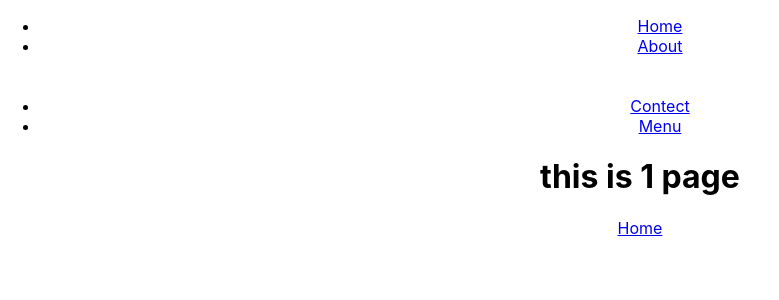
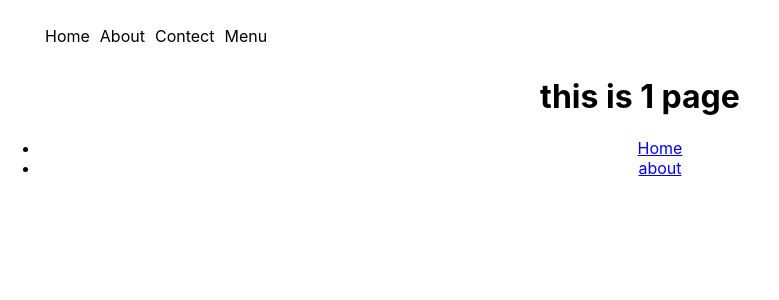
Before and after one commit to abhishektiwari2511/React.js, a React (Create React App) app: page /user/1 in a window 1280 px wide. Shown: the top 300 px of the page, without its empty margins (0-779 px from the left). Built offline with nearby package versions, Linux system fonts and the light colour scheme.

Commit message:
react routing dom for css

```diff
--- a/src/App.css
+++ b/src/App.css
@@ -44,3 +44,20 @@ span{
   margin-bottom: 10px;
     line-height: 60px
 }
+.navbar{
+  text-align : left;
+}
+.navbar li{
+  display: inline-block;
+  padding: 10px 5px;
+}
+.nav-bar-link{
+  color:black;
+  text-decoration: none;
+}
+.nav-bar-link:hover{
+  color:red;
+}
+.navbar .active{
+  color:blue;
+}
--- a/src/App.js
+++ b/src/App.js
@@ -5,7 +5,6 @@ import About from "./Component/About";
 import Home from "./Component/Home";
 import Contect from "./Component/Contect";
 import Navebar from "./Component/Navebar";
-import Page404 from "./Component/Page404"
 import User from "./Component/User";
 
 function App() {
@@ -21,9 +20,9 @@ function App() {
           <Route path="/about" element={<About />} />
 
           <Route path="/Contect" element={<Contect/>}/>
-          {/* <Route path="/*" element={<h1>404page</h1>}/> */}
-          {/* <Route path="/*" element={<Page404/>}/> */}
-          <Route path='/user/:name' element={<User/>}/>
+          <Route path='/user/:name' element={<User/>} />
+
+
           <Route path="/*" element={<Navigate to="/"/>} />
 
         </Routes>
--- a/src/Component/About.js
+++ b/src/Component/About.js
@@ -6,9 +6,11 @@ export default function About (){
         <div>
             <h1>hello from About</h1>
 
-            <Link to="/">go to Home</Link><br/>
-            <Link to="/user/abhi">Abhi</Link><br/>
-            <Link to ="/user/abhishek">Abhishek</Link>
+            <Link to="/">go to Home</Link><br/><br/>
+            <br/><Link to='/user/abhishek'>Abhishek</Link><br/>
+            <br/><Link to='/user/abhi'>Abhi</Link><br/>
+
+
 
         </div>
     )
--- a/src/Component/Home.js
+++ b/src/Component/Home.js
@@ -7,7 +7,7 @@ export default function Home(){
         <div>
             <h1>hello form home</h1>
             <Link to="/about">go to About</Link>
-            {/* <button onClick={() => window.location.href = '/about'}>Go to Other Page</button> */}
+
         </div>
     )
 }
--- a/src/Component/Navebar.js
+++ b/src/Component/Navebar.js
@@ -1,17 +1,22 @@
-import { Link } from "react-router-dom";
+import { NavLink } from "react-router-dom";
 
-export default function Navebar (){
-return(
+export default function Navebar() {
+  return (
     <div>
-            <ul>
-        <li><Link to="/">Home</Link></li>
-        <li><Link to="/about">About</Link></li>
-        <br/>
-        <br/>
-        <li><Link to="/Contect">Contect</Link></li>
-        <li><Link to="/Menu">Menu</Link></li>
-
-    </ul>
+      <ul className="navbar" >
+        <li>
+          <NavLink className="nav-bar-link" style={({isActive})=>{return{color:isActive?'blue':''}}}  to="/">Home</NavLink>
+        </li>
+        <li>
+          <NavLink className="nav-bar-link"  to="/about">About</NavLink>
+        </li>
+        <li>
+          <NavLink className="nav-bar-link"  to="/Contect">Contect</NavLink>
+        </li>
+        <li>
+          <NavLink className="nav-bar-link"  to="/Menu">Menu</NavLink>
+        </li>
+      </ul>
     </div>
-)
+  );
 }
--- a/src/Component/Page404.js
+++ /dev/null
@@ -1,10 +0,0 @@
-import { Link } from "react-router-dom";
-
-export default function page404(){
-    return(
-        <div>
-            <h1>404page</h1>
-            <Link to="/">Home</Link>
-        </div>
-    )
- }
--- a/src/Component/User.js
+++ b/src/Component/User.js
@@ -1,11 +1,15 @@
 import { useParams,Link } from "react-router-dom"
-export default function User (){
-    const params=useParams()
-    const {name}=params
-    return(
-        <div>
-      <h1>this is {name} page</h1>
-      <Link to="/">Home</Link>
-        </div>
-    )
+const User = ()=>{
+    const params = useParams()
+    const {name} =params
+return (
+    <div>
+        <h1>this is {name} page</h1>
+        <ul>
+            <li><Link to='/'>Home</Link></li>
+            <li><Link to='/about'>about</Link></li>
+        </ul>
+    </div>
+)
 }
+export default User
```
